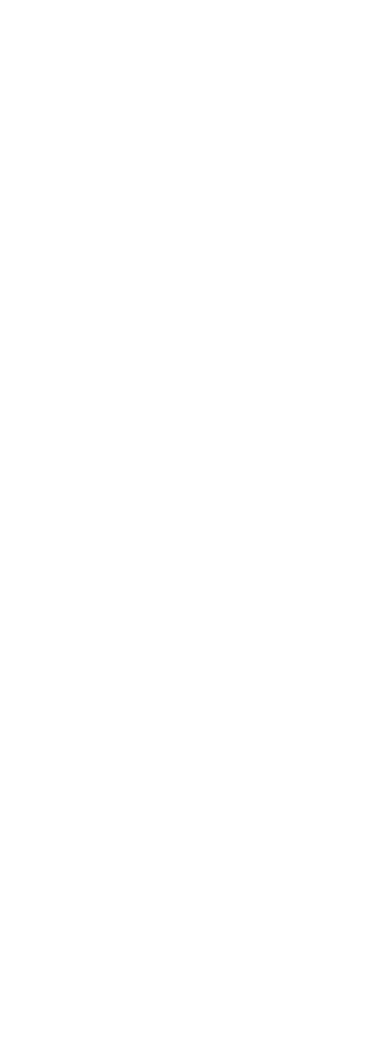
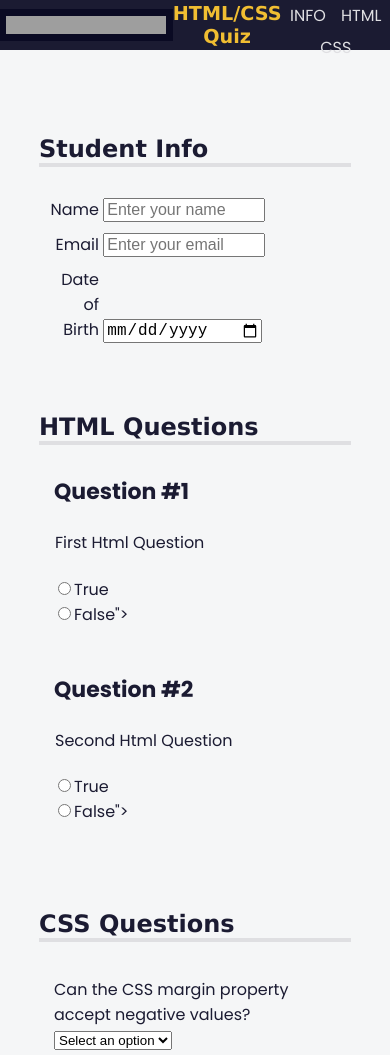
Before and after one commit to defDalila/learning-accessibility-freecodecamp, a plain HTML site: page index.html in a window 390 px wide. Shown: the top 1055 px of the page. Before the commit the page ends 844 px from the top, so only its background shows below. Drawn offline with Linux system fonts and the light colour scheme; grey boxes are pictures that could not be loaded.

Commit message:
feat(accessibility): enhance HTML structure and styles for improved accessibility and responsiveness

```diff
--- a/index.html
+++ b/index.html
@@ -1,12 +1,106 @@
 <!DOCTYPE html>
-<html lang="pt-br">
-<head>
+<html lang="en">
+
+  <head>
     <meta charset="UTF-8">
     <meta name="viewport" content="width=device-width, initial-scale=1.0">
+    <meta name="description" content="Questionário para aprendizado de acessibilidade.">
     <link rel="stylesheet" href="styles.css">
     <title>Quiz</title>
-</head>
-<body>
+  </head>
 
-</body>
+  <body>
+    <header>
+      <img src="https://cdn.freecodecamp.org/platform/universal/fcc_primary.svg" id="logo" alt="freeCodeCamp">
+      <h1>HTML/CSS Quiz</h1>
+      <nav role="navigation">
+        <ul>
+          <li><a href="#student-info">INFO</a></li>
+          <li><a href="#html-questions">HTML</a></li>
+          <li><a href="#css-questions">CSS</a></li>
+        </ul>
+      </nav>
+    </header>
+
+    <main role="main">
+      <form action="https://freecodecamp.org/practice-project/accessibility-quiz" method="post">
+
+        <section role="region" aria-labelledby="student-info">
+          <h2 id="student-info">Student Info</h2>
+          <div class="info">
+            <label for="student-name">Name</label>
+            <input id="student-name" type="text" name="student-name" placeholder="Enter your name">
+          </div>
+          <div class="info">
+            <label for="student-email">Email</label>
+            <input type="email" name="student-email" id="student-email" placeholder="Enter your email">
+          </div>
+          <div class="info">
+            <label for="birth-date">Date of Birth</label>
+            <input type="date" name="birth-date" id="birth-date" placeholder="Enter your date of birth">
+          </div>
+        </section>
+
+        <section role="region" aria-labelledby="html-questions">
+          <h2 id="html-questions">HTML Questions</h2>
+          <div class="question-block">
+            <h3>1<span class="sr-only">Question</span></h3>
+            <fieldset class="question" name="html-question-one">
+              <legend>First Html Question</legend>
+              <ul class="answers-list">
+                <li><label for="q1-a1"><input type="radio" name="q1" id="q1-a1" value="true">True</label></li>
+                <li><label for="q1-a2"><input type="radio" name="q1" id="q1-a2" value="false">False"></label></li>
+              </ul>
+            </fieldset>
+          </div>
+          <div class="question-block">
+            <h3>2<span class="sr-only">Question</span></h3>
+            <fieldset class="question" name="html-question-two">
+              <legend>Second Html Question</legend>
+              <ul class="answers-list">
+                <li><label for="q2-a1"><input type="radio" name="q2" id="q2-a1" value="true">True</label></li>
+                <li><label for="q2-a2"><input type="radio" name="q2" id="q2-a2" value="false">False"></label></li>
+              </ul>
+            </fieldset>
+          </div>
+        </section>
+
+
+        <section role="region" aria-labelledby="css-questions">
+          <h2 id="css-questions">CSS Questions</h2>
+          <div class="formrow">
+            <div class="question-block">
+              <label for="selector">Can the CSS margin property accept negative values?</label>
+            </div>
+            <div class="answer">
+                <select id="selector" name="selector" required>
+                  <option value="">Select an option</option>
+                  <option value="yes">Yes</option>
+                  <option value="no">No</option>
+                </select>
+            </div>
+            <div class="question-block">
+              <label for="user-question">Do you have any questions:</label>
+            </div>
+            <div class="answer">
+              <textarea name="user-question" id="user-question" cols="30" rows="10"></textarea>
+            </div>
+          </div>
+        </section>
+
+        <button type="submit">Send</button>
+
+      </form>
+    </main>
+
+    <footer>
+      <address>
+        <a href="https://freecodecamp.org" target="_blank">freeCodeCamp</a><br />
+        San Francisco<br />
+        California<br />
+        USA
+      </address>
+    </footer>
+  </body>
+
 </html>
--- a/styles.css
+++ b/styles.css
@@ -0,0 +1,201 @@
+@import url('https://fonts.googleapis.com/css2?family=Bodoni+Moda:ital,opsz,wght@0,6..96,400..900;1,6..96,400..900&family=Poppins:ital,wght@0,100;0,200;0,300;0,400;0,500;0,600;0,700;0,800;0,900;1,100;1,200;1,300;1,400;1,500;1,600;1,700;1,800;1,900&display=swap');
+
+@media (prefers-reduced-motion: no-preference) {
+  * {
+    scroll-behavior: smooth;
+  }
+}
+
+body {
+  background: #f5f6f7;
+  color: #1b1b32;
+  font-family: Poppins, sans-serif;
+  margin: 0;
+}
+
+header {
+  width: 100%;
+  height: 50px;
+  background-color: #1b1b32;
+  display: flex;
+  justify-content: space-between;
+  align-items: center;
+  top: 0;
+}
+
+#logo {
+  width: max(10rem, 18vw);
+  background-color: #0a0a23;
+  aspect-ratio: 35/4;
+  padding: 0.4rem;
+}
+
+
+main {
+  padding-top: 25px;
+}
+
+
+h1, h2 {
+  font-family: Verdana, Geneva, Tahoma, sans-serif;
+}
+
+h1 {
+  color: #f1be32;
+  font-size: min(5vw, 1.2em);
+  text-align: center;
+}
+
+/*
+  Replace the top margin of the h2 elements with 60px of top padding.
+*/
+
+h2 {
+  border-bottom: 4px solid #dfdfe2;
+  margin-top: 0;
+  padding-top: 60px;
+}
+
+nav {
+  width: 50%;
+  max-width: 300px;
+  height: 50px;
+}
+
+/*
+  O seletor combinador filho > é usado entre seletores para direcionar apenas elementos que correspondem ao segundo seletor e são filhos diretos do primeiro seletor.
+*/
+nav > ul {
+  display: flex;
+  justify-content: space-evenly;
+  flex-wrap: wrap;
+  align-items: center;
+  padding-inline-start: 0;
+  margin-block: 0;
+  height: 100%;
+}
+
+nav > ul > li {
+  color: #dfdfe2;
+  margin: 0 0.2rem;
+  padding: 0.2rem;
+  display: block;
+}
+
+li a {
+  color: #dfdfe2;
+}
+
+nav li:hover {
+  text-decoration: none;
+  background-color: #dfdfe2;
+  color: #1b1b32;
+  cursor: pointer;
+}
+
+li > a {
+  text-decoration: none;
+  color: inherit;
+}
+
+.sr-only {
+  position: absolute;
+  width: 1px;
+  height: 1px;
+  padding: 0;
+  margin: -1px;
+  overflow: hidden;
+  clip: rect(0, 0, 0, 0);
+  white-space: nowrap;
+  clip-path: inset(50%);
+  border-width: 0;
+}
+
+section {
+  width: 80%;
+  margin: 0 auto 10px auto;
+  max-width: 600px;
+}
+
+.info {
+  padding: 10px 0 0 5px;
+}
+
+.formrow {
+  margin-top: 30px;
+  padding: 0px 15px;
+}
+
+
+input {
+  font-size: 1rem;
+}
+
+
+.info > label, .info > input {
+  display: inline-block;
+}
+
+.info input {
+  width: 50%;
+  text-align: left;
+}
+
+.info label {
+  width: 10%;
+  min-width: 55px;
+  text-align:  right;
+}
+
+.question-block {
+  text-align: left;
+  display: block;
+  width: 100%;
+  margin-top: 20px;
+  padding-top: 5px;
+}
+
+h3 {
+  margin-top: 5px;
+  padding-left: 15px;
+  font-size: 1.375rem;
+}
+
+.question {
+  border: none;
+  padding-bottom: 0;
+}
+
+.answers-list {
+  list-style:  none;
+  padding: 0;
+}
+
+h3::before {
+  content: "Question #";
+}
+
+button {
+  display: block;
+  margin: 40px auto;
+  width: 40%;
+  padding: 15px;
+  font-size: 1.438rem;
+  background: #d0d0d5;
+  border: 3px solid #3b3b4f;
+}
+
+footer {
+  background-color: #2a2a40;
+  display: flex;
+  justify-content: center;
+}
+
+footer, footer a {
+  color:  white;
+}
+
+address {
+  text-align: center;
+  padding: 0.3em;
+}
```
Also changed, not shown: 1 other file.
